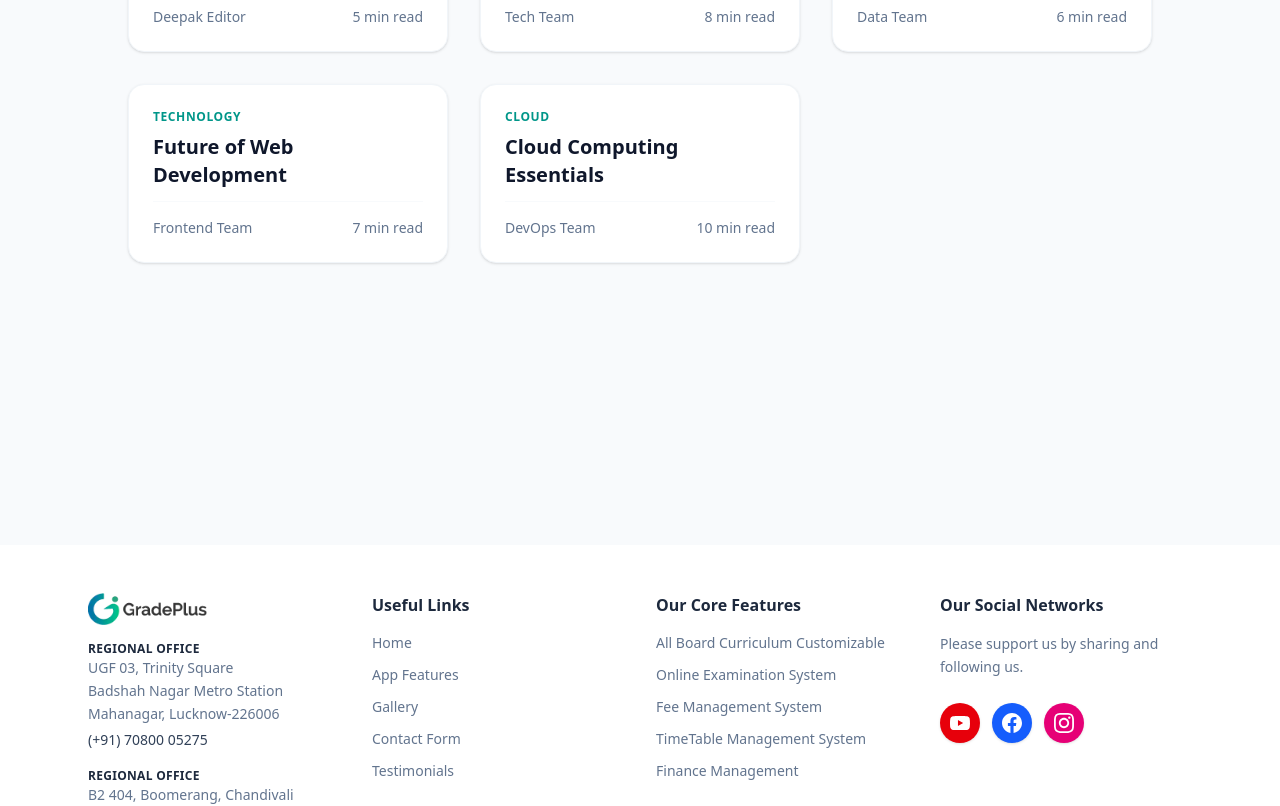
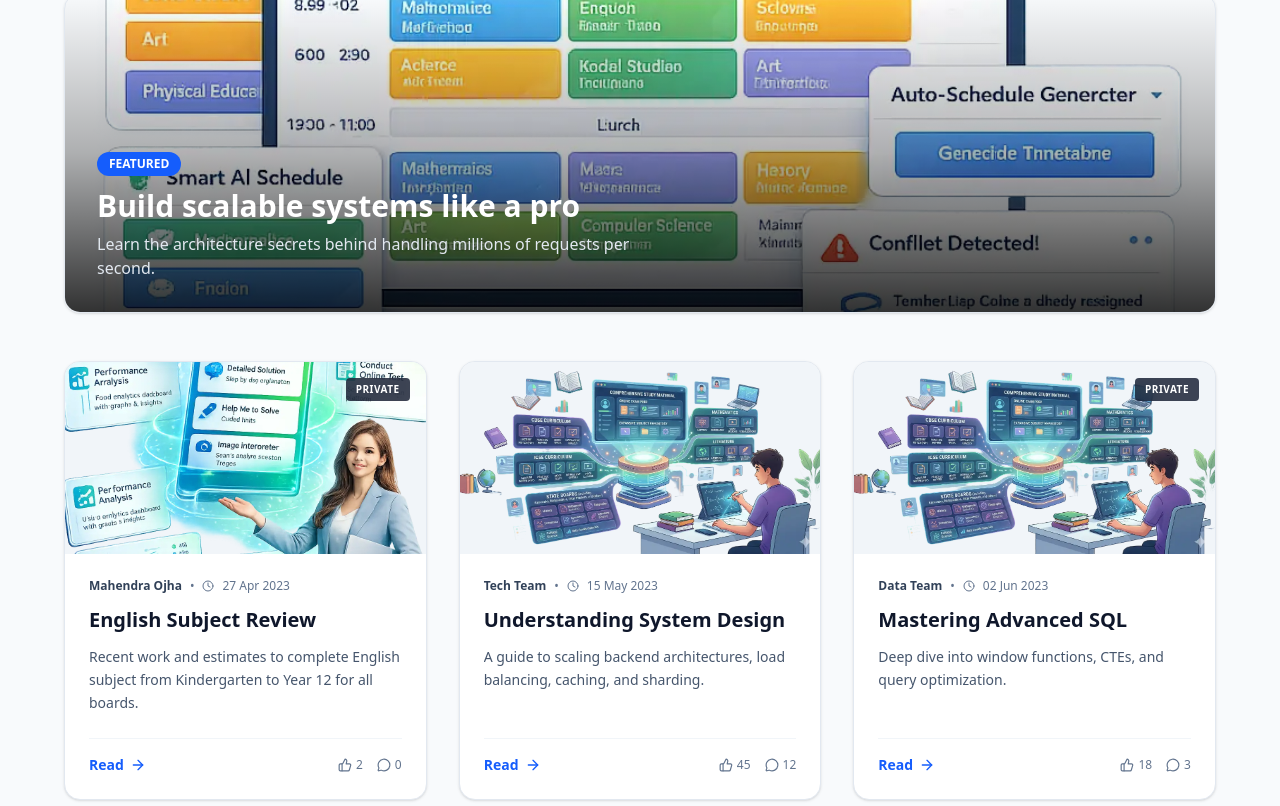
Before and after one commit to Deepak-5431/gradeplusapp, a Next.js app: page /blogs in a window 1280 px wide. Shown: the part 320-1126 px from the top of the page. Built offline with nearby package versions, Linux system fonts and the light colour scheme.

Commit message:
changed header added links blog page redesigned still working

```diff
--- a/app/blogs/page.tsx
+++ b/app/blogs/page.tsx
@@ -1,45 +1,155 @@
+"use client";
+
 import Link from 'next/link';
 import Header from '../pages/Header';
 import Footer from '../pages/Footer';
+import { Clock, ThumbsUp, MessageCircle, Eye, ArrowRight } from 'lucide-react';
+import { motion } from 'framer-motion';
 
 const MOCK_BLOGS = [
-  { id: '1', title: 'The Rise of AI Interpreters', author: 'Deepak Editor', category: 'Technology', readTime: '5 min' },
-  { id: '2', title: 'Understanding System Design', author: 'Tech Team', category: 'Engineering', readTime: '8 min' },
-  { id: '3', title: 'Mastering Advanced SQL', author: 'Data Team', category: 'Database', readTime: '6 min' },
-  { id: '4', title: 'Future of Web Development', author: 'Frontend Team', category: 'Technology', readTime: '7 min' },
-  { id: '5', title: 'Cloud Computing Essentials', author: 'DevOps Team', category: 'Cloud', readTime: '10 min' },
+  {
+    id: '1',
+    title: 'English Subject Review',
+    author: 'Mahendra Ojha',
+    date: '27 Apr 2023',
+    status: 'PRIVATE',
+    excerpt: 'Recent work and estimates to complete English subject from Kindergarten to Year 12 for all boards.',
+    likes: 2,
+    comments: 0,
+    views: 268,
+    image: "/school/featues.webp"
+  },
+  {
+    id: '2',
+    title: 'Understanding System Design',
+    author: 'Tech Team',
+    date: '15 May 2023',
+    status: 'PUBLIC',
+    excerpt: 'A guide to scaling backend architectures, load balancing, caching, and sharding.',
+    likes: 45,
+    comments: 12,
+    views: 1024,
+    image: '/school/comprehens.webp'
+  },
+  {
+    id: '3',
+    title: 'Mastering Advanced SQL',
+    author: 'Data Team',
+    date: '02 Jun 2023',
+    status: 'PRIVATE',
+    excerpt: 'Deep dive into window functions, CTEs, and query optimization.',
+    likes: 18,
+    comments: 3,
+    views: 412,
+    image: '/school/comprehens.webp'
+  }
 ];
 
 export default function Blogs() {
   return (
     <>
       <Header />
-    <div className="min-h-screen bg-slate-50 py-12 px-4 sm:px-6 lg:px-8">
-      <div className="max-w-5xl mx-auto">
-        <div className="flex justify-between items-center mb-10">
-          <h1 className="text-4xl font-extrabold text-slate-900">Latest Updates</h1>
-         { /*<Link href="/blogs/create" className="bg-teal-600 hover:bg-teal-700 text-white px-6 py-2 rounded-full font-semibold transition-colors">
-            Write a Blog
-          </Link>*/}
+
+      <div className="min-h-screen bg-slate-50 py-10 md:py-16 px-4 sm:px-6 lg:px-8">
+        <div className="max-w-6xl mx-auto">
+
+          {/* HERO - Left aligned for a more editorial, professional feel */}
+          <div className="mb-10 md:mb-16">
+            <h1 className="text-4xl md:text-5xl font-extrabold text-slate-900 mb-4 tracking-tight">
+              Latest Insights
+            </h1>
+            <p className="text-slate-600 text-lg max-w-2xl">
+              Discover powerful ideas on tech, system design, and development from our expert team.
+            </p>
           </div>
 
-
-        <div className="grid grid-cols-1 md:grid-cols-2 lg:grid-cols-3 gap-8">
-          {MOCK_BLOGS.map((blogs) => (
-            <Link href={`/blogs/${blogs.id}`} key={blogs.id}>
-              <div className="bg-white rounded-2xl shadow-sm border border-slate-100 p-6 hover:shadow-md transition-shadow cursor-pointer h-full flex flex-col">
-                <span className="text-xs font-bold text-teal-600 uppercase tracking-wider mb-2">{blogs.category}</span>
-                <h2 className="text-xl font-bold text-slate-900 mb-3">{blogs.title}</h2>
-                <div className="mt-auto pt-4 border-t border-slate-50 flex justify-between text-sm text-slate-500">
-                  <span>{blogs.author}</span>
-                  <span>{blogs.readTime} read</span>
+          {/* FEATURED POST - Added active:scale for mobile tap feedback */}
+          <Link href="/blogs/featured" className="block mb-12 active:scale-[0.99] transition-transform duration-200">
+            <div className="relative h-64 md:h-80 rounded-2xl overflow-hidden shadow-sm border border-slate-200 group">
+              <img
+                src='/school/timetable.webp'
+                alt="Featured post"
+                className="w-full h-full object-cover group-hover:scale-105 transition duration-700 ease-out"
+              />
+              <div className="absolute inset-0 bg-linear-to-t from-black/80 via-black/30 to-transparent" />
+              <div className="absolute bottom-6 left-6 md:bottom-8 md:left-8 text-white pr-6">
+                <span className="inline-block bg-blue-600 text-white text-xs font-bold px-3 py-1 rounded-full mb-3">
+                  FEATURED
+                </span>
+                <h2 className="text-2xl md:text-3xl font-bold mb-2">Build scalable systems like a pro</h2>
+                <p className="text-slate-200 text-sm md:text-base max-w-xl">Learn the architecture secrets behind handling millions of requests per second.</p>
               </div>
             </div>
           </Link>
+
+          {/* GRID */}
+          <div className="grid grid-cols-1 md:grid-cols-2 lg:grid-cols-3 gap-6 md:gap-8">
+            {MOCK_BLOGS.map((blog, i) => (
+              <Link href={`/blogs/${blog.id}`} key={blog.id} className="group">
+                <motion.div
+                  initial={{ opacity: 0, y: 20 }}
+                  animate={{ opacity: 1, y: 0 }}
+                  transition={{ delay: i * 0.1 }}
+                  // MOBILE UX: active:scale-[0.98] creates a satisfying button-press feel on touchscreens
+                  className="bg-white rounded-2xl shadow-sm border border-slate-200 hover:shadow-lg active:scale-[0.98] transition-all duration-200 overflow-hidden h-full flex flex-col"
+                >
+
+                  {/* IMAGE */}
+                  <div className="relative h-48 overflow-hidden bg-slate-100">
+                    <img
+                      src={blog.image}
+                      alt={blog.title}
+                      className="w-full h-full object-cover group-hover:scale-105 transition duration-500"
+                    />
+                    {blog.status === 'PRIVATE' && (
+                      <div className="absolute top-4 right-4 bg-slate-900/80 backdrop-blur-sm text-white text-[10px] font-bold px-2.5 py-1 rounded-sm tracking-wider">
+                        PRIVATE
+                      </div>
+                    )}
+                  </div>
+
+                  <div className="p-6 flex flex-col grow">
+
+                    {/* META: Date & Author */}
+                    <div className="flex items-center gap-2 text-xs text-slate-500 mb-3">
+                      <span className="font-semibold text-slate-700">{blog.author}</span>
+                      <span>•</span>
+                      <Clock size={12} /> {blog.date}
+                    </div>
+
+                    {/* TITLE */}
+                    <h2 className="text-xl font-bold text-slate-900 mb-3 group-hover:text-blue-600 transition-colors line-clamp-2">
+                      {blog.title}
+                    </h2>
+
+                    {/* DESC */}
+                    <p className="text-sm text-slate-600 mb-6 line-clamp-3 leading-relaxed">
+                      {blog.excerpt}
+                    </p>
+
+                    <div className="mt-auto" />
+
+                    {/* FOOTER - Made "Read Article" permanently visible for mobile users */}
+                    <div className="flex justify-between items-center pt-4 border-t border-slate-100">
+                      <div className="flex items-center gap-1.5 text-sm font-semibold text-blue-600 group-hover:text-blue-700">
+                        Read <ArrowRight size={16} className="group-hover:translate-x-1 transition-transform" />
+                      </div>
+
+                      <div className="flex gap-3.5 text-xs text-slate-500">
+                        <span className="flex items-center gap-1"><ThumbsUp size={14}/> {blog.likes}</span>
+                        <span className="flex items-center gap-1"><MessageCircle size={14}/> {blog.comments}</span>
+                      </div>
+                    </div>
+
+                  </div>
+                </motion.div>
+              </Link>
             ))}
           </div>
+
         </div>
       </div>
+
       <Footer />
     </>
   );
```
Also changed, not shown: app/blogs/[id]/page.tsx (+1 -7 lines), app/pages/Header.tsx (+20 -17 lines). Lines whose indentation alone changed are shown as unchanged.
